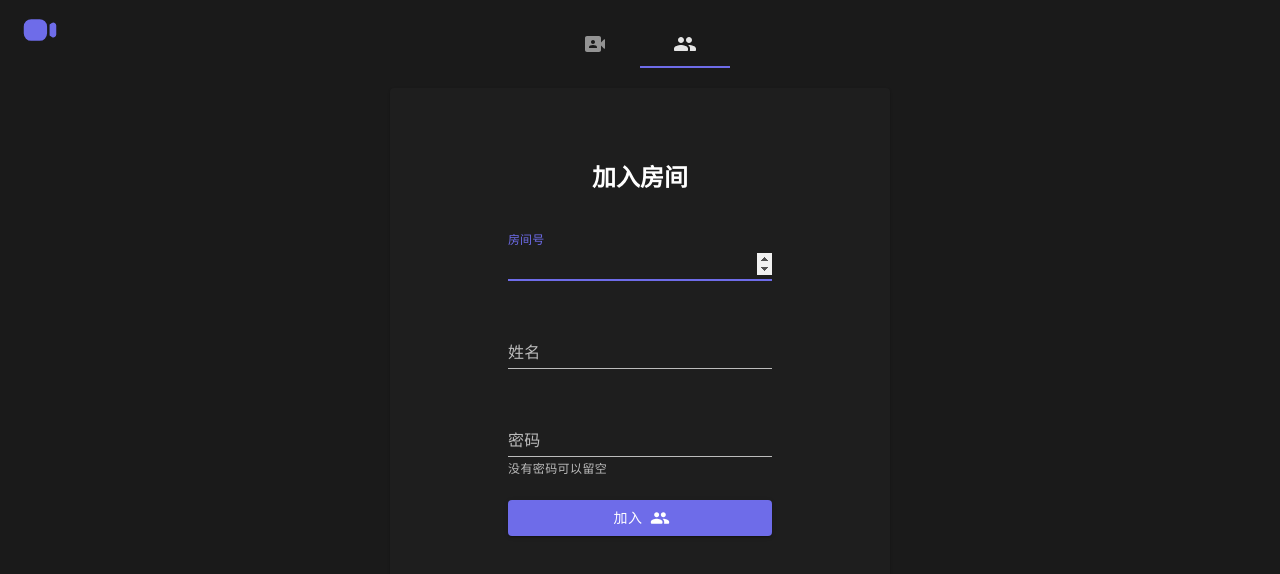
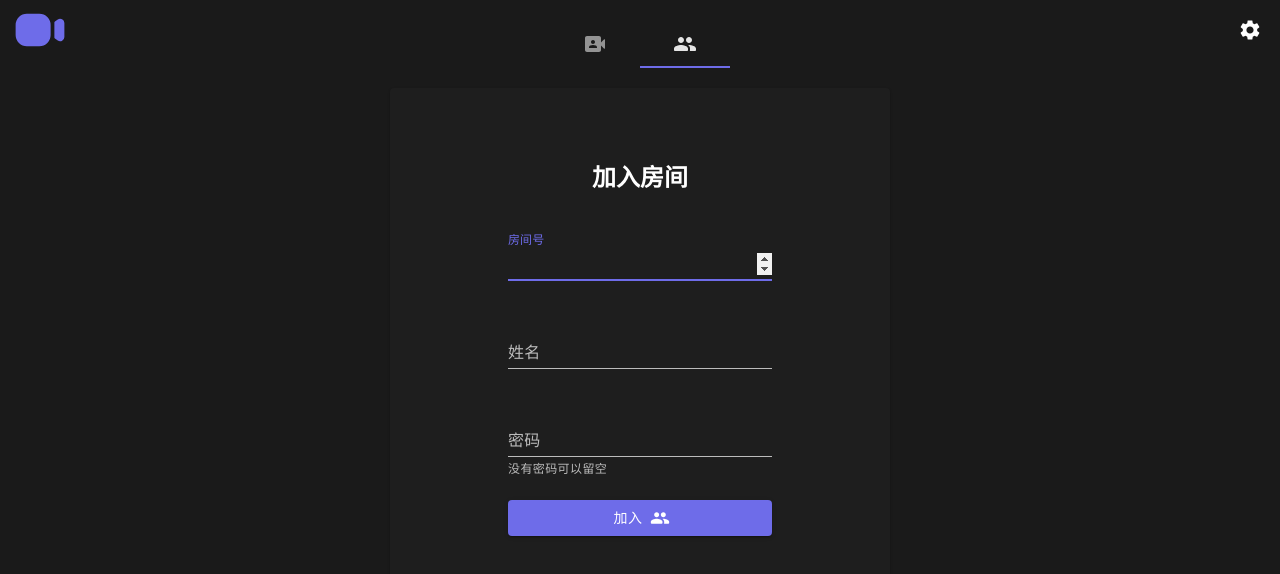
Before and after one commit to AAAAsea/instant-meeting, a React (Vite) app: page /room in a window 1280 px wide. Shown: the top 574 px of the page. Built offline with nearby package versions, Linux system fonts and the light colour scheme; no server answers.

Commit message:
feat: 设置侧边栏

```diff
--- a/src/components/Footer/index.css
+++ b/src/components/Footer/index.css
@@ -1,9 +1,7 @@
 footer{
-  /* position: absolute; */
   background: transparent;
   text-align: center;
   color: #ccc;
   height: 50px;
   line-height: 50px;
-  /* margin-top: 50px; */
 }
--- a/src/components/Footer/index.jsx
+++ b/src/components/Footer/index.jsx
@@ -1,11 +1,17 @@
-import React from 'react'
-import './index.css'
+import React from "react";
+import "./index.css";
 const Footer = () => {
   return (
     <footer>
-      Copyright © 2022 <a href="https://asea.fun">Asea</a>
+      Copyright © 2022{" "}
+      <a
+        href="https://asea.fun"
+        style={{ fontSize: "20px", fontWeight: "bold" }}
+      >
+        Asea
+      </a>
     </footer>
-  )
-}
+  );
+};
 
-export default Footer
+export default Footer;
--- /dev/null
+++ b/src/components/SettingsDrawer/index.jsx
@@ -0,0 +1,125 @@
+import { LightMode } from "@mui/icons-material";
+import { DarkModeOutlined } from "@mui/icons-material";
+import { SettingsBrightness } from "@mui/icons-material";
+import { Close } from "@mui/icons-material";
+import {
+  Box,
+  Divider,
+  Drawer,
+  IconButton,
+  styled,
+  ToggleButton,
+  ToggleButtonGroup,
+  Typography,
+} from "@mui/material";
+import React from "react";
+import { useState } from "react";
+
+export const SettingsDrawer = (props) => {
+  const { open, setOpen } = props;
+  const [theme, setTheme] = useState("system");
+
+  React.useEffect(() => {
+    let initialTheme = "system";
+    try {
+      initialTheme = localStorage.getItem("theme") || initialTheme;
+    } catch (error) {
+      // do nothing
+    }
+    setTheme(initialTheme);
+  }, []);
+
+  const toggleDrawer = (state) => {
+    return () => {
+      setOpen(state);
+    };
+  };
+  const handleChangeThemeMode = (e, theme) => {
+    setTheme(theme);
+  };
+  const Heading = styled(Typography)(({ theme }) => ({
+    margin: "20px 0 10px",
+    color: theme.palette.grey[600],
+    fontWeight: 700,
+    fontSize: theme.typography.pxToRem(11),
+    textTransform: "uppercase",
+    letterSpacing: ".08rem",
+  }));
+  const IconToggleButton = styled(ToggleButton)({
+    display: "flex",
+    justifyContent: "center",
+    width: "100%",
+    "& > *": {
+      marginRight: "8px",
+    },
+  });
+  return (
+    <Drawer
+      anchor="right"
+      onClose={toggleDrawer(false)}
+      open={open}
+      PaperProps={{
+        elevation: 0,
+        sx: { width: { xs: 310, sm: 360 }, borderRadius: "10px 0px 0px 10px" },
+      }}
+    >
+      <Box
+        sx={{
+          display: "flex",
+          justifyContent: "space-between",
+          alignItems: "center",
+          p: 2,
+        }}
+      >
+        <Typography variant="body1" fontWeight="500">
+          设置
+        </Typography>
+        <IconButton color="inherit" onClick={toggleDrawer(false)} edge="end">
+          <Close color="primary" fontSize="small" />
+        </IconButton>
+      </Box>
+      <Divider />
+      <Box sx={{ pl: 2, pr: 2 }}>
+        <Heading gutterBottom id="settings-mode">
+          主题模式
+        </Heading>
+        <ToggleButtonGroup
+          exclusive
+          value={theme}
+          color="primary"
+          onChange={handleChangeThemeMode}
+          aria-labelledby="settings-mode"
+          fullWidth
+        >
+          <IconToggleButton
+            value="light"
+            aria-label="亮色"
+            data-ga-event-category="settings"
+            data-ga-event-action="light"
+          >
+            <LightMode fontSize="small" />
+            日间
+          </IconToggleButton>
+          <IconToggleButton
+            value="system"
+            aria-label="跟随系统"
+            data-ga-event-category="settings"
+            data-ga-event-action="system"
+          >
+            <SettingsBrightness fontSize="small" />
+            系统
+          </IconToggleButton>
+          <IconToggleButton
+            value="dark"
+            aria-label="夜间"
+            data-ga-event-category="settings"
+            data-ga-event-action="dark"
+          >
+            <DarkModeOutlined fontSize="small" />
+            夜间
+          </IconToggleButton>
+        </ToggleButtonGroup>
+      </Box>
+    </Drawer>
+  );
+};
--- a/src/components/TopNavBar/index.css
+++ /dev/null
@@ -1,18 +0,0 @@
-nav{
-  text-align: center;
-  padding: 20px 0;
-}
-a{
-  color: var(--primary);
-  font-weight: bold;
-  border-bottom: 2px solid transparent;
-
-}
-.active{
-  border-bottom: 2px solid white;
-}
-.back-button{
-  position: absolute;
-  left: 20px;
-  z-index: 2;
-}
--- a/src/components/TopNavBar/index.jsx
+++ b/src/components/TopNavBar/index.jsx
@@ -1,44 +1,29 @@
-import { ChatRounded } from "@mui/icons-material";
-import { GroupRounded } from "@mui/icons-material";
-import { VideoCameraFrontRounded } from "@mui/icons-material";
-import { VideocamRounded } from "@mui/icons-material";
-import { Tabs } from "@mui/material";
-import { Button } from "@mui/material";
-import { Tab } from "@mui/material";
-import { ButtonGroup } from "@mui/material";
+import { Settings } from "@mui/icons-material";
+import { IconButton } from "@mui/material";
 import React from "react";
 import { useState } from "react";
 import { useNavigate } from "react-router-dom";
-import { NavLink } from "react-router-dom";
-import "./index.css";
+import { SettingsDrawer } from "../SettingsDrawer";
+import "./index.scss";
 import logo from "/video.svg";
 
-const TopNavBar = (props) => {
-  // eslint-disable-next-line react/prop-types
-  const { value, onChange } = props;
+const TopNavBar = () => {
   const navigate = useNavigate();
-
+  const [open, setOpen] = useState(false);
   return (
-    <nav>
+    <div id="top-nav-bar">
       <img
-        id="logo"
+        className="logo"
         src={logo}
         onClick={() => {
           navigate("/");
         }}
       />
-      <Tabs
-        centered
-        textColor="inherit"
-        value={value}
-        onChange={(e, val) => {
-          onChange(val);
-        }}
-      >
-        <Tab icon={<VideoCameraFrontRounded />} />
-        <Tab icon={<GroupRounded />} />
-      </Tabs>
-    </nav>
+      <IconButton className="settings-btn" onClick={() => setOpen(!open)}>
+        <Settings />
+      </IconButton>
+      <SettingsDrawer open={open} setOpen={setOpen} />
+    </div>
   );
 };
 
--- /dev/null
+++ b/src/components/TopNavBar/index.scss
@@ -0,0 +1,18 @@
+#top-nav-bar {
+  width: 100%;
+  height: 60px;
+  display: flex;
+  justify-content: space-between;
+  align-items: center;
+  padding: 5px 10px;
+  box-sizing: border-box;
+  position: absolute;
+  .logo {
+    z-index: 2;
+    height: 60px;
+    cursor: pointer;
+  }
+  .settings-btn {
+    z-index: 2;
+  }
+}
--- a/src/pages/Home/index.jsx
+++ b/src/pages/Home/index.jsx
@@ -3,13 +3,14 @@ import React, { useEffect, useContext } from "react";
 import { useNavigate } from "react-router-dom";
 import "./index.scss";
 import Footer from "@/components/Footer";
-import logo from "/video.svg";
 import {
   VideoCameraFrontRounded,
   PersonRounded,
   GroupRounded,
 } from "@mui/icons-material";
 import { SocketContext } from "@/contexts/SocketContext";
+import { SettingsDrawer } from "../../components/SettingsDrawer";
+import TopNavBar from "../../components/TopNavBar";
 
 const Home = () => {
   const navigate = useNavigate();
@@ -22,13 +23,7 @@ const Home = () => {
   return (
     <>
       <div id="home">
-        <img
-          id="logo"
-          src={logo}
-          onClick={() => {
-            navigate("/");
-          }}
-        />
+        <TopNavBar />
         <div className="home-main">
           <div className="h1-container">
             <div className="h1-bg"></div>
@@ -82,7 +77,7 @@ const Home = () => {
             </div>
           ))}
         </div>
-        <Footer></Footer>
+        <Footer />
       </div>
     </>
   );
--- a/src/pages/Home/index.scss
+++ b/src/pages/Home/index.scss
@@ -52,17 +52,6 @@ h1 {
   line-height: 20px;
   border-radius: 8px;
 }
-#logo {
-  position: absolute;
-  left: 20px;
-  top: 10px;
-  width: 40px;
-  height: 40px;
-  cursor: pointer;
-  transition: 0.3s;
-  z-index: 2;
-}
-
 .public-rooms {
   width: 80%;
   display: grid;
--- a/src/pages/Room/index.jsx
+++ b/src/pages/Room/index.jsx
@@ -5,6 +5,9 @@ import Join from "@/components/Join";
 import TopNavBar from "@/components/TopNavBar";
 import { SocketContext } from "@/contexts/SocketContext";
 import "./index.scss";
+import { Tab, Tabs } from "@mui/material";
+import { VideoCameraFrontRounded } from "@mui/icons-material";
+import { GroupRounded } from "@mui/icons-material";
 
 const Room = () => {
   const [search, setSearch] = useSearchParams();
@@ -18,7 +21,19 @@ const Room = () => {
 
   return (
     <div id="room">
-      <TopNavBar value={value} onChange={setValue} />
+      <TopNavBar />
+      <Tabs
+        className="room-tabs"
+        centered
+        textColor="inherit"
+        value={value}
+        onChange={(e, val) => {
+          setValue(val);
+        }}
+      >
+        <Tab icon={<VideoCameraFrontRounded />} />
+        <Tab icon={<GroupRounded />} />
+      </Tabs>
       {value ? <Join /> : <Create />}
     </div>
   );
--- a/src/pages/Room/index.scss
+++ b/src/pages/Room/index.scss
@@ -1,10 +1,3 @@
-#logo {
-  position: absolute;
-  left: 20px;
-  top: 10px;
-  width: 40px;
-  height: 40px;
-  cursor: pointer;
-  transition: 0.3s;
-  z-index: 2;
+.room-tabs {
+  padding: 20px 0;
 }
```
Also changed, not shown: src/components/SettingsDrawer/index.scss (added), 1 other file (tests, documents, lock files or other folders).
